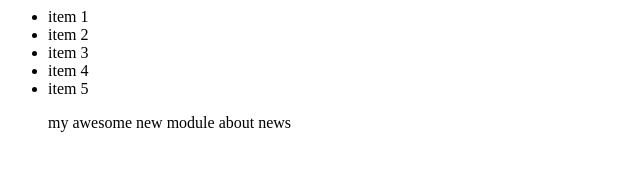
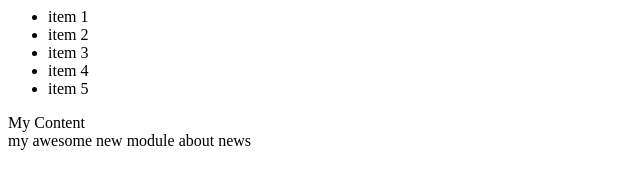
Before and after one commit to thewayiwantit/Prelim-Exam, a plain HTML site: page index.html in a window 1280 px wide. Shown: the whole page, without its empty margins (0-640 px from the left). Drawn offline with Linux system fonts and the light colour scheme.

```diff
--- a/index.html
+++ b/index.html
@@ -13,8 +13,12 @@
 	</module-one>
 
 	<module-two>
-	 <ul>
+		<div> My Content </div>
+	</module-two>
+
+	<module-three>
 		<div> my awesome new module about news </div>
-	</module-two>
+	</module-three>
+
  </body>
 </html>
```
